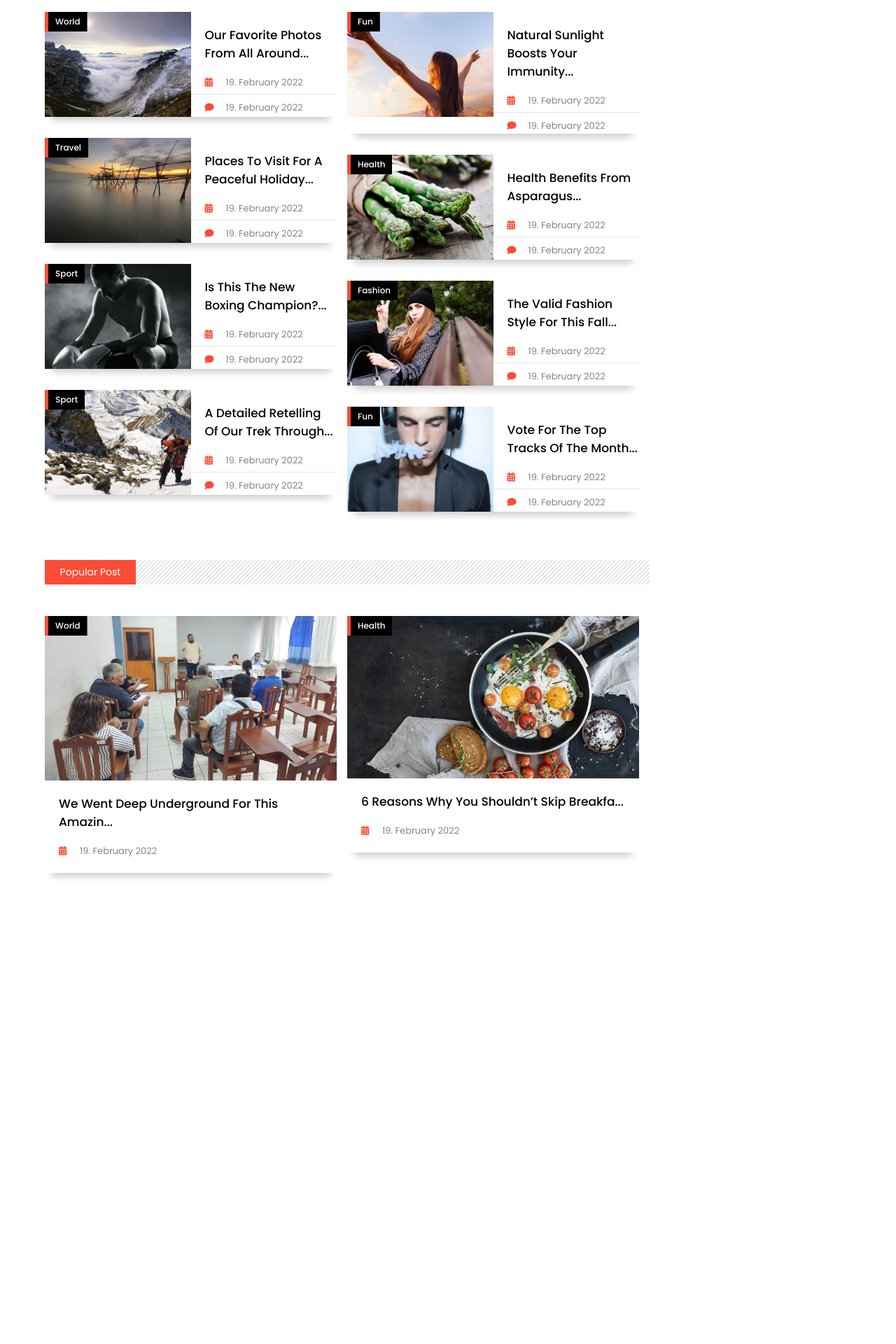
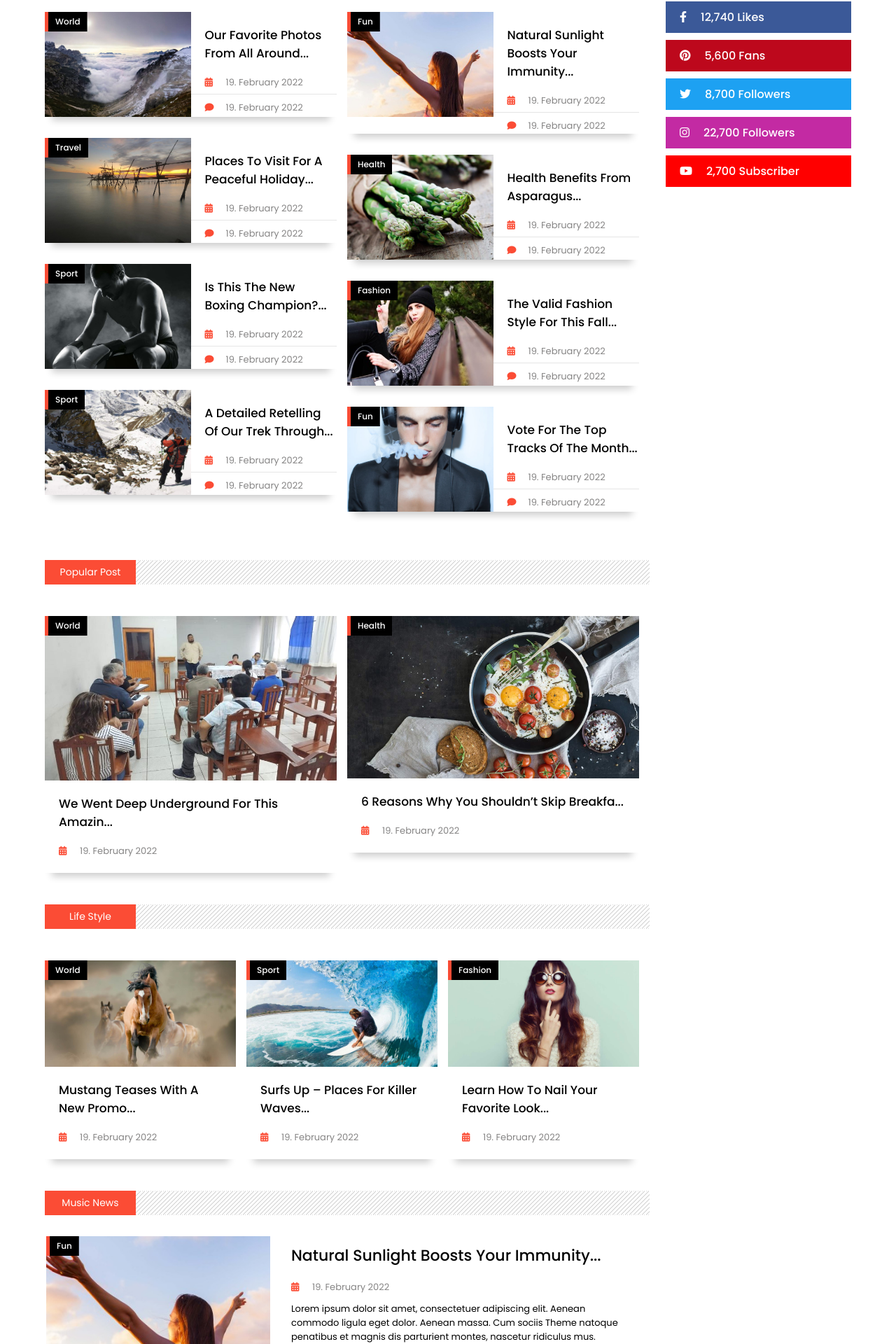
Before and after one commit to VariTester/portal-direpro, a React (Create React App) app: page / in a window 1280 px wide. Shown: the part 814-2734 px from the top of the page at 70% size. Before the commit the page ends 2076 px from the top, so only its background shows below. Built offline with nearby package versions, Linux system fonts and the light colour scheme.

Commit message:
update070320232000

```diff
--- a/src/Data.js
+++ b/src/Data.js
@@ -371,28 +371,28 @@ export const hero = [
       category: "world",
       title: "Mustang Teases With A New Promo",
       date: "19. February 2022",
-      cover: "./components/common/images/life/life1.jpg",
+      cover: "./assets/images/life/life1.jpg",
     },
     {
       id: 2,
       category: "sport",
       title: "Surfs Up – Places For Killer Waves",
       date: "19. February 2022",
-      cover: "./components/common/images/life/life2.jpg",
+      cover: "./assets/images/life/life2.jpg",
     },
     {
       id: 3,
       category: "fashion",
       title: "Learn How To Nail Your Favorite Look",
       date: "19. February 2022",
-      cover: "./components/common/images/life/life3.jpg",
+      cover: "./assets/images/life/life3.jpg",
     },
     {
       id: 4,
       category: "world",
       title: "Music Playing On R&B Stations",
       date: "19. February 2022",
-      cover: "./components/common/images/life/life4.jpg",
+      cover: "./assets/images/life/life4.jpg",
     },
   ]
   export const tpost = [
--- a/src/components/common/header/header.css
+++ b/src/components/common/header/header.css
@@ -69,7 +69,7 @@ header li a:hover{
         display: block;
         background-color: rgb(255, 102, 0);
         left: 0;
-        top: 270px !important;
+        top: 166px !important;
         width: 100%;
         height: 60vh;
         z-index: 5;
--- a/src/components/home/mainContent/homes/Home.jsx
+++ b/src/components/home/mainContent/homes/Home.jsx
@@ -1,4 +1,7 @@
 import React from 'react'
+import Side from '../../sideContent/side/Side'
+import Life from '../life/Life'
+import Music from '../music/Music'
 import  Popular  from '../popular/Popular'
 import  Ppost  from '../Ppost/Ppost'
 import './style.css'
@@ -11,8 +14,12 @@ const Home = () => {
             <section className='mainContent'>
               <Popular/>
               <Ppost/>
+              <Life/>
+              <Music/>
               </section>
-            <section className='sideContent'></section>
+            <section className='sideContent'>
+              <Side/>
+            </section>
             </div>
         </main></>
   )
--- /dev/null
+++ b/src/components/home/mainContent/life/Life.jsx
@@ -0,0 +1,59 @@
+import React from 'react'
+import { lifestyle } from '../../../../Data'
+import Heading from '../../../common/Heading/Heading'
+import './life.css'
+import Slider from "react-slick";
+const Life = () => {
+    const settings = {
+        dots: false,
+        infinite: true,
+        speed: 500,
+        slidesToShow: 3,
+        slidesToScroll: 1,
+        responsive: [
+            {
+              breakpoint: 800,
+              settings: {
+                slidesToShow: 2,
+                slidesToScroll: 1,
+                rows: 4,
+              },
+            },
+          ],
+    }
+  return (
+    <><section className='popularPost life'>
+    <Heading title='Life Style'/>
+    <div className='content'>
+    <Slider {...settings}>
+    {lifestyle.map((val) => {
+      return (
+       <div className='items'>
+        <div className='box shadow'>
+          <div className='images'>
+            <div className='img'>
+              <img src={val.cover} alt='' />
+            </div>
+            {/* No detecta el category1 */}
+            <div className="category category1">
+              <span>{val.category}</span>
+            </div>
+          </div>
+          <div className='text'>
+            <h1 className='title'>{val.title.slice(  0,40)}...</h1>
+            <div className="date">
+              <i className='fas fa-calendar-days'></i>
+              <label>{val.date}</label>
+            </div>
+          </div>
+        </div>
+       </div>
+      )
+    })}
+    </Slider>
+    </div>
+  </section></>
+  )
+}
+
+export default Life
--- /dev/null
+++ b/src/components/home/mainContent/music/Music.jsx
@@ -0,0 +1,63 @@
+import React from 'react'
+import { popular } from '../../../../Data'
+import Heading from '../../../common/Heading/Heading'
+import './music.css'
+import Slider from "react-slick";
+
+const Music = () => {
+    const settings = {
+        className: "center",
+        centerMode: true,
+        infinite: true,
+        centerPadding: "0",
+        slidesToShow: 1,
+        speed: 500,
+        rows: 2,
+        slidesPerRow: 1,
+      }
+  return (
+    <>
+    <section className='music'>
+        <Heading title='Music News' />
+        <div className='content'>
+          <Slider {...settings}>
+            {popular
+              .filter((val) => val.category === "fun")
+              .map((val) => {
+                return (
+                  <div className='items'>
+                    <div className='box shadow flexSB'>
+                      <div className='images'>
+                        <div className='img'>
+                          <img src={val.cover} alt='' />
+                        </div>
+                        <div class='category category1'>
+                          <span>{val.category}</span>
+                        </div>
+                      </div>
+                      <div className='text'>
+                        <h1 className='title'>{val.title.slice(0, 40)}...</h1>
+                        <div className='date'>
+                          <i class='fas fa-calendar-days'></i>
+                          <label>{val.date}</label>
+                        </div>
+                        <p className='desc'>{val.desc.slice(0, 250)}...</p>
+                        <div className='comment'>
+                          <i class='fas fa-share'></i>
+                          <label>Share / </label>
+                          <i class='fas fa-comments'></i>
+                          <label>{val.comments}</label>
+                        </div>
+                      </div>
+                    </div>
+                  </div>
+                )
+              })}
+          </Slider>
+        </div>
+      </section>
+  </>
+  )
+}
+
+export default Music
--- /dev/null
+++ b/src/components/home/mainContent/music/music.css
@@ -0,0 +1,25 @@
+.music .box {
+    margin-bottom: 30px;
+    margin-left: 2px;
+  }
+  .music .text {
+    padding: 0 30px;
+  }
+  .music .images {
+    width: 320px;
+    height: 220px;
+  }
+  .music img {
+    width: 320px;
+    height: 220px;
+    object-fit: cover;
+  }
+  .music h1 {
+    font-size: 22px;
+  }
+  @media screen and (max-width: 768px) {
+    .music img,
+    .music .images {
+      height: 350px;
+    }
+  }
--- /dev/null
+++ b/src/components/home/sideContent/side/Side.jsx
@@ -0,0 +1,18 @@
+import React from 'react'
+import './side.css'
+import Heading from "../../../common/Heading/Heading"
+import SocialMedia from '../social/SocialMedia'
+
+
+
+const Side = () => {
+  return (
+    <>
+    <Heading title="Stay Connected"/>
+    <SocialMedia />
+
+    </>
+  )
+}
+
+export default Side
--- /dev/null
+++ b/src/components/home/sideContent/side/side.css
@@ -0,0 +1,78 @@
+
+
+.social .socBox {
+    padding: 10px 20px;
+    margin-bottom: 10px;
+    color: #fff;
+  }
+  .social .socBox i {
+    margin-right: 20px;
+  }
+  .social .socBox span {
+    font-weight: 500;
+  }
+  .social .socBox:nth-child(1) {
+    background-color: #3b5998;
+  }
+  .social .socBox:nth-child(2) {
+    background-color: #bd081c;
+  }
+  .social .socBox:nth-child(3) {
+    background-color: #1da1f2;
+  }
+  .social .socBox:nth-child(4) {
+    background-color: #c32aa3;
+  }
+  .social .socBox:nth-child(5) {
+    background-color: #ff0000;
+  }
+  /*------subscribe--------*/
+  .subscribe {
+    border: 1px solid black;
+    padding: 20px;
+    text-align: center;
+  }
+  .subscribe h1 {
+    text-align: left;
+    font-size: 20px;
+  }
+  .subscribe input {
+    width: 100%;
+    padding: 10px;
+  }
+  .subscribe button {
+    width: 100%;
+    padding: 10px;
+    margin-top: 20px;
+    background-color: #ff0000;
+    color: #fff;
+    font-weight: 600;
+    border: none;
+  }
+  /*------subscribe--------*/
+  .banner {
+    margin: 40px 0;
+  }
+  .catgorys .category1 {
+    position: relative;
+    margin-bottom: 20px;
+    padding: 10px;
+  }
+  /*----------gallery----------*/
+  .gallery .img {
+    width: 315px;
+    height: 200px;
+  }
+  .gallery img {
+    width: 315px;
+    height: 200px;
+    object-fit: cover;
+  }
+  /*----------gallery----------*/
+  @media screen and (max-width: 768px) {
+    .gallery img,
+    .gallery .img {
+      width: 100%;
+      height: 400px;
+    }
+  }
--- /dev/null
+++ b/src/components/home/sideContent/social/SocialMedia.jsx
@@ -0,0 +1,32 @@
+import React from 'react'
+
+const SocialMedia = () => {
+  return (
+    <>
+     <section className='social'>
+        <div className='socBox'>
+          <i className='fab fa-facebook-f'></i>
+          <span>12,740 Likes</span>
+        </div>
+        <div className='socBox'>
+          <i className='fab fa-pinterest'></i>
+          <span>5,600 Fans</span>
+        </div>
+        <div className='socBox'>
+          <i className='fab fa-twitter'></i>
+          <span>8,700 Followers</span>
+        </div>
+        <div className='socBox'>
+          <i className='fab fa-instagram'></i>
+          <span>22,700 Followers</span>
+        </div>
+        <div className='socBox'>
+          <i className='fab fa-youtube'></i>
+          <span>2,700 Subscriber</span>
+        </div>
+      </section>
+    </>
+  )
+}
+
+export default SocialMedia
```
Also changed, not shown: src/components/home/mainContent/life/life.css (added).
